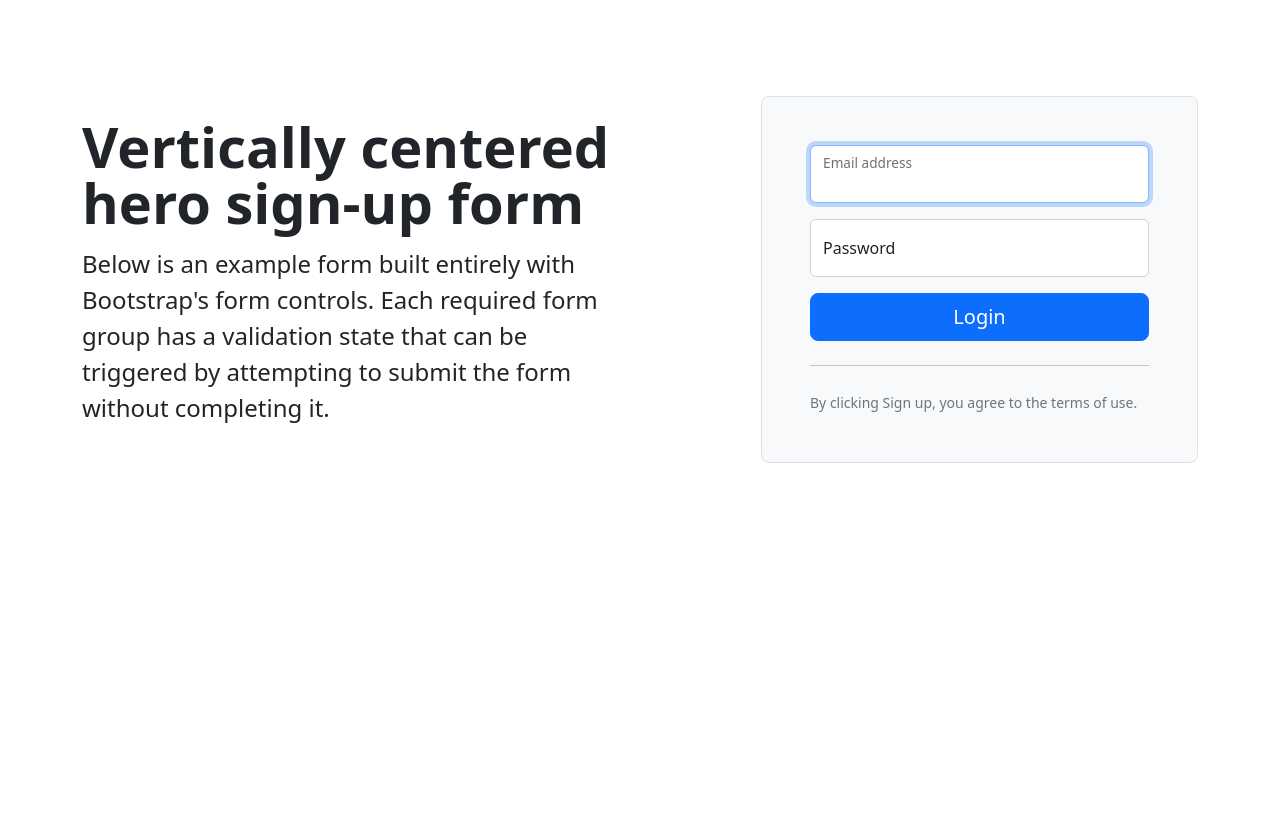
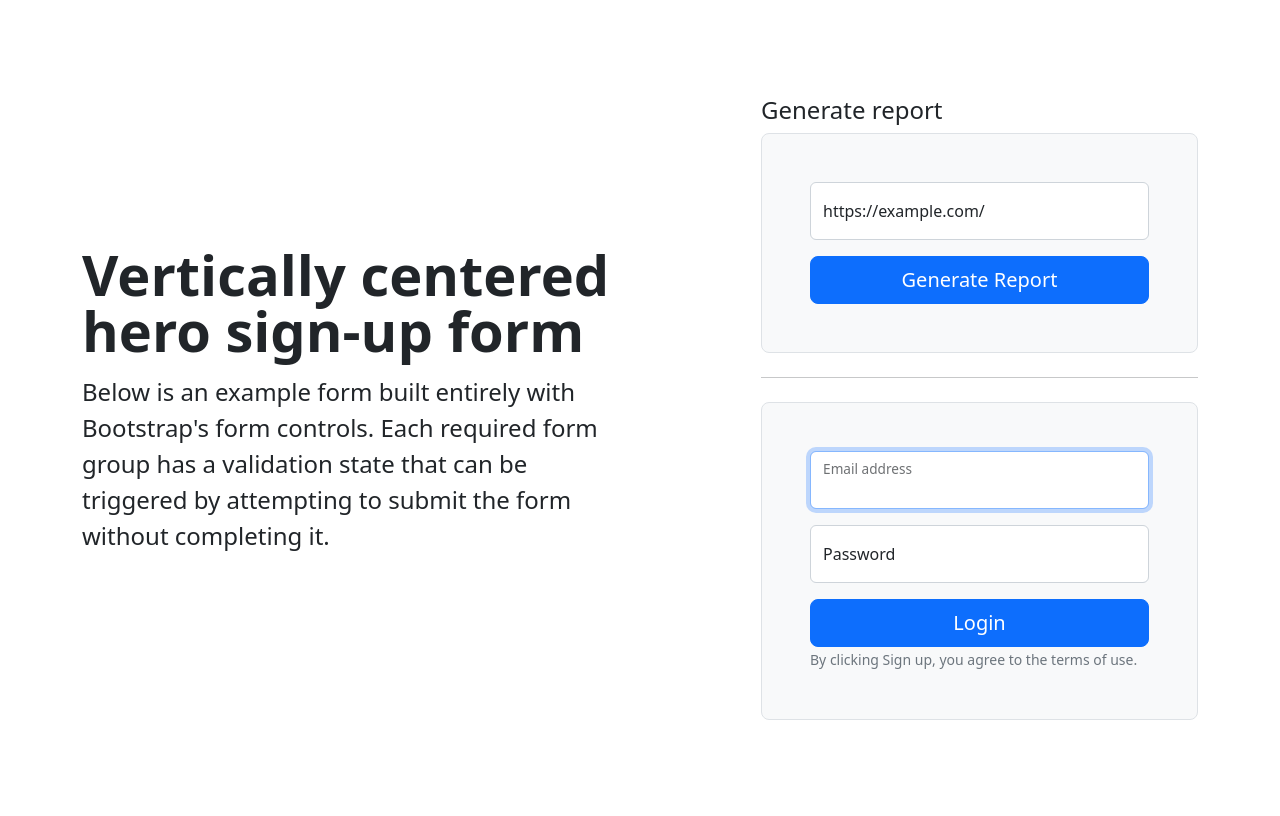
Before and after one commit to Nitinsha58/rmash, a Django app: page / in a window 1280 px wide. Shown: the part 72-888 px from the top of the page. Before the commit the page ends 535 px from the top, so only its background shows below. Run offline with Django 4.2, Linux system fonts and the light colour scheme.

Commit message:
add report generation in home page

```diff
--- a/reportApp/templates/reportApp/home.html
+++ b/reportApp/templates/reportApp/home.html
@@ -17,6 +17,16 @@
         {% if request.user.email %}
             <img class="w-100" src="{% static 'reportApp/images/seo-img.svg' %}" alt="seo image">
         {% else %}
+        <p class="h4">Generate report</p>
+        <form action="{% url 'generate' %}" class="p-4 p-md-5 border rounded-3 bg-light" method="POST">
+          {% csrf_token %}
+          <div class="form-floating mb-3">
+              <input type="text" name="search" maxlength="254" class="form-control" id="floatingInput" placeholder="name@example.com" required="">
+              <label for="floatingInput">https://example.com/</label>
+          </div>
+          <button class="w-100 btn btn-lg btn-primary" type="submit">Generate Report</button>
+        </form>
+        <hr class="my-4">
         <form class="p-4 p-md-5 border rounded-3 bg-light" method="POST">
             {% csrf_token %}
             <div class="form-floating mb-3">
@@ -28,7 +38,6 @@
                 <label for="floatingPassword">Password</label>
             </div>
             <button class="w-100 btn btn-lg btn-primary" type="submit">Login</button>
-                <hr class="my-4">
             <small class="text-muted">By clicking Sign up, you agree to the terms of use.</small>
         </form>
         {% endif %}
--- a/reportApp/urls.py
+++ b/reportApp/urls.py
@@ -1,5 +1,5 @@
 from django.urls import path
-from .views import  index, logout_user, dashboard, report, regenerate
+from .views import  index, logout_user, dashboard, report, regenerate, generate
 
 
 urlpatterns = [
@@ -7,5 +7,6 @@ urlpatterns = [
     path('logout/', logout_user, name='logout-user'),
     path('dashboard/', dashboard, name='dashboard'),
     path('report/<int:pk>/', report, name='report'),
-    path('regenerate/<int:pk>/', regenerate, name='regenerate')
+    path('regenerate/<int:pk>/', regenerate, name='regenerate'),
+    path('generated-report/', generate, name='generate'),
 ]
--- a/reportApp/views.py
+++ b/reportApp/views.py
@@ -78,7 +78,6 @@ def regenerate(request, pk):
     reports = request.user.report.all().filter(id=pk)
     if (reports):
         search_url = reports[0].report_id
-        print(search_url)
         data = get_data(search_url)
 
         str_report_data = json.dumps(data)
@@ -89,3 +88,25 @@ def regenerate(request, pk):
 
         context={"data": data}
     return render(request, 'reportApp/report.html', context)
+
+
+def generate(request):
+
+    if request.method == 'POST':
+        search_url = request.POST['search']
+        string = re.match('(?i)(url:|origin:)?http(s)?://.*', search_url)
+
+        if not string:
+            err_msg = "Urls must match the following example http(s)://example.com/"
+            return redirect('home')
+        else:
+            err_msg = None
+            data = get_data(search_url)
+            if data["error"]:
+                err_msg = "Unable to get the data for" + search_url
+                data = None
+            if data is None:
+                return redirect('home')
+        context={"data": data}
+        return render(request, 'reportApp/report.html', context)
+    return redirect('home')
```
Lines whose indentation alone changed are shown as unchanged.
